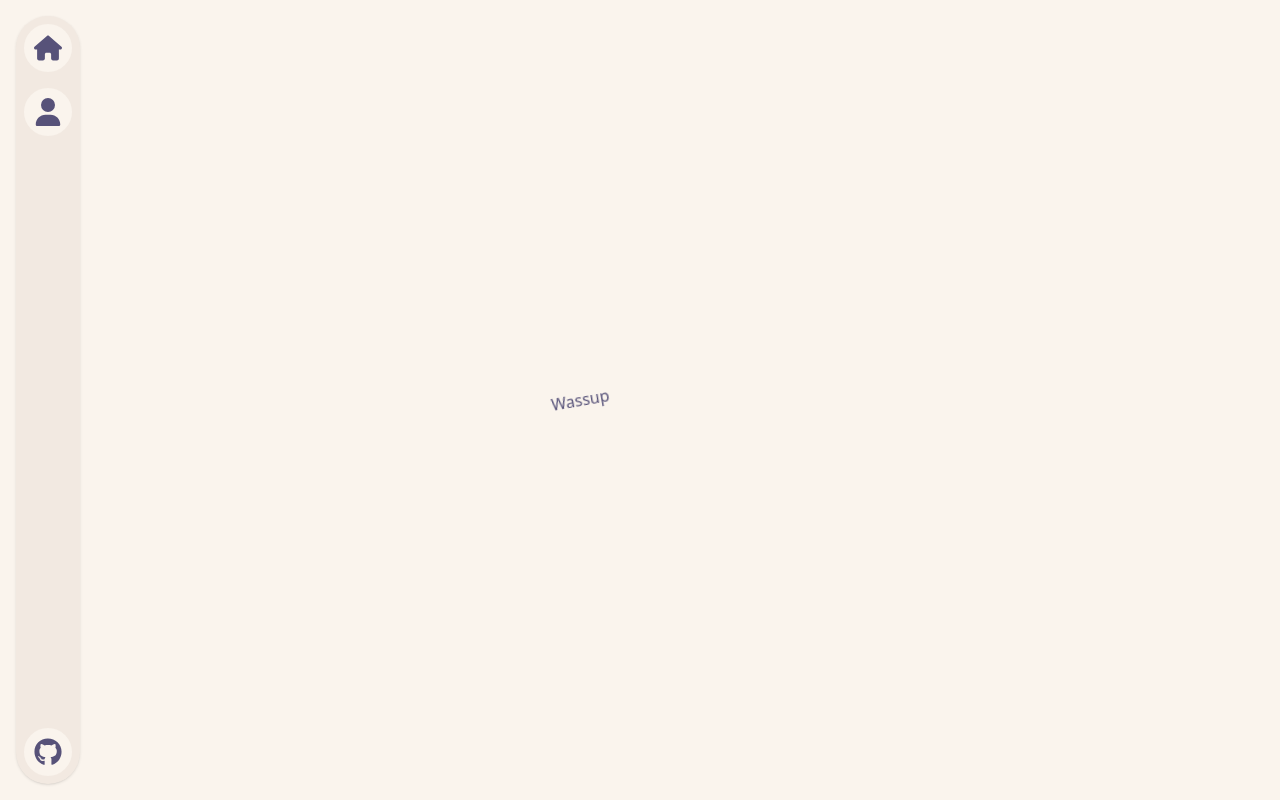
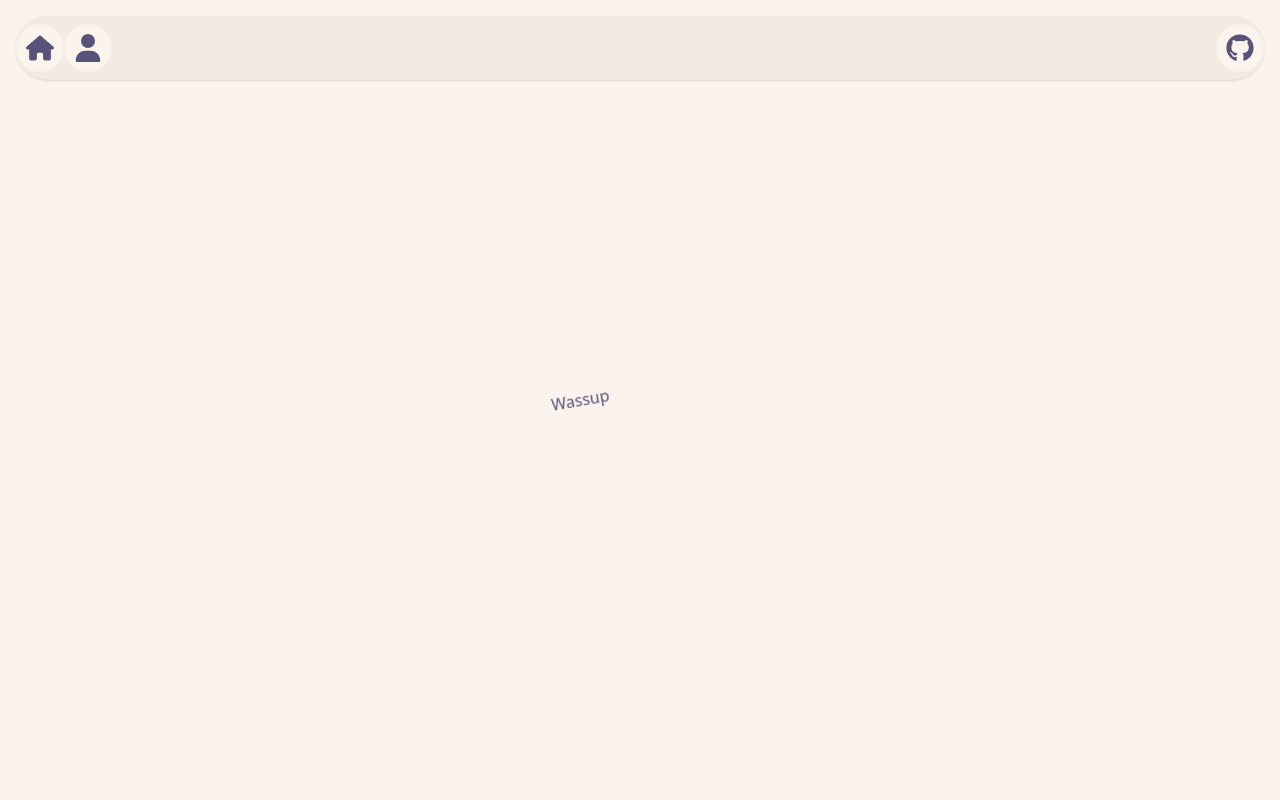
Before and after one commit to jsah-mc/jsah-mc.github.io, a Next.js app: page / in a window 1280 px wide. Built offline with nearby package versions, Linux system fonts and the light colour scheme.

Commit message:
Moved sidebar to top

```diff
--- a/app/sidebar.tsx
+++ b/app/sidebar.tsx
@@ -29,7 +29,7 @@ const SideBarIconEnd: React.FC<IconProps> = ({ icon, tooltip, ClickFunc }) => (
     <div onClick={ClickFunc} className="sidebar-icons-end">
       <span>{icon}</span>
     </div>
-    <span className="absolute left-1/2 -translate-x-1/2 bottom-full mb-2 w-max px-2 py-1 rounded bg-text-light text-baselight dark:bg-textdark dark:text-basedark text-xs opacity-0 group-hover:opacity-100 transition pointer-events-none z-10 whitespace-nowrap">
+    <span className="absolute left-1/2 -translate-x-1/2 top-full mt-2 w-max px-2 py-1 rounded bg-textlight text-baselight dark:bg-textdark dark:text-basedark text-xs opacity-0 group-hover:opacity-100 transition pointer-events-none z-10 whitespace-nowrap">
       {tooltip}
     </span>
   </div>
@@ -40,8 +40,7 @@ export default function SideBar() {
   const [showSecret, setShowSecret] = useState(false); // 🔧 toggle state
 
   return (
-    <div className="bg-transparent m-0">
-      <div className="fixed left-4 top-4 bottom-4 w-16 flex flex-col bg-overlaylight text-textlight dark:bg-overlaydark dark:text-textdark shadow rounded-full">
+    <div className="fixed left-4 top-4 right-4 flex flex-row bg-overlaylight text-textlight dark:bg-overlaydark dark:text-textdark shadow rounded-full">
       <SideBarIcon
         icon={<FaHouse size={28} />}
         tooltip="Home"
@@ -57,7 +56,7 @@ export default function SideBar() {
       <span
         className={`transition-all duration-1000 ${
           showSecret ? "visible opacity-100" : "invisible opacity-0"
-          } secret relative flex items-center justify-center h-12 w-12 mb-2 mx-auto mt-auto`}
+        } secret relative flex items-center justify-center h-12 w-12 m-2 mx-auto mt-auto`}
       >
         <SideBarIconEnd
           icon={<FaSmile size={28} />}
@@ -72,6 +71,5 @@ export default function SideBar() {
         ClickFunc={() => window.open("https://github.com/jsah-mc", "_blank")}
       />
     </div>
-    </div>
   );
 }
```
Lines whose indentation alone changed are shown as unchanged.
